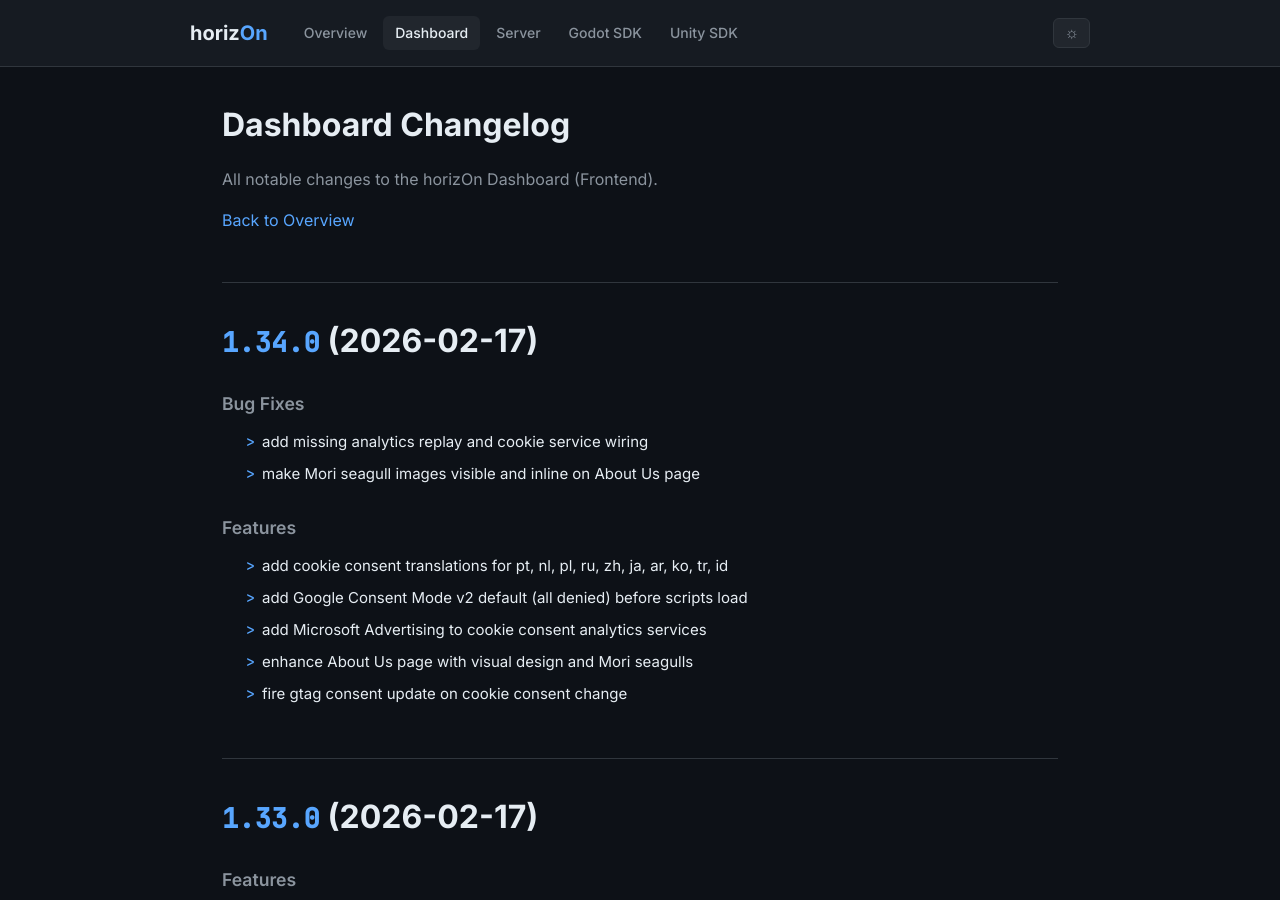
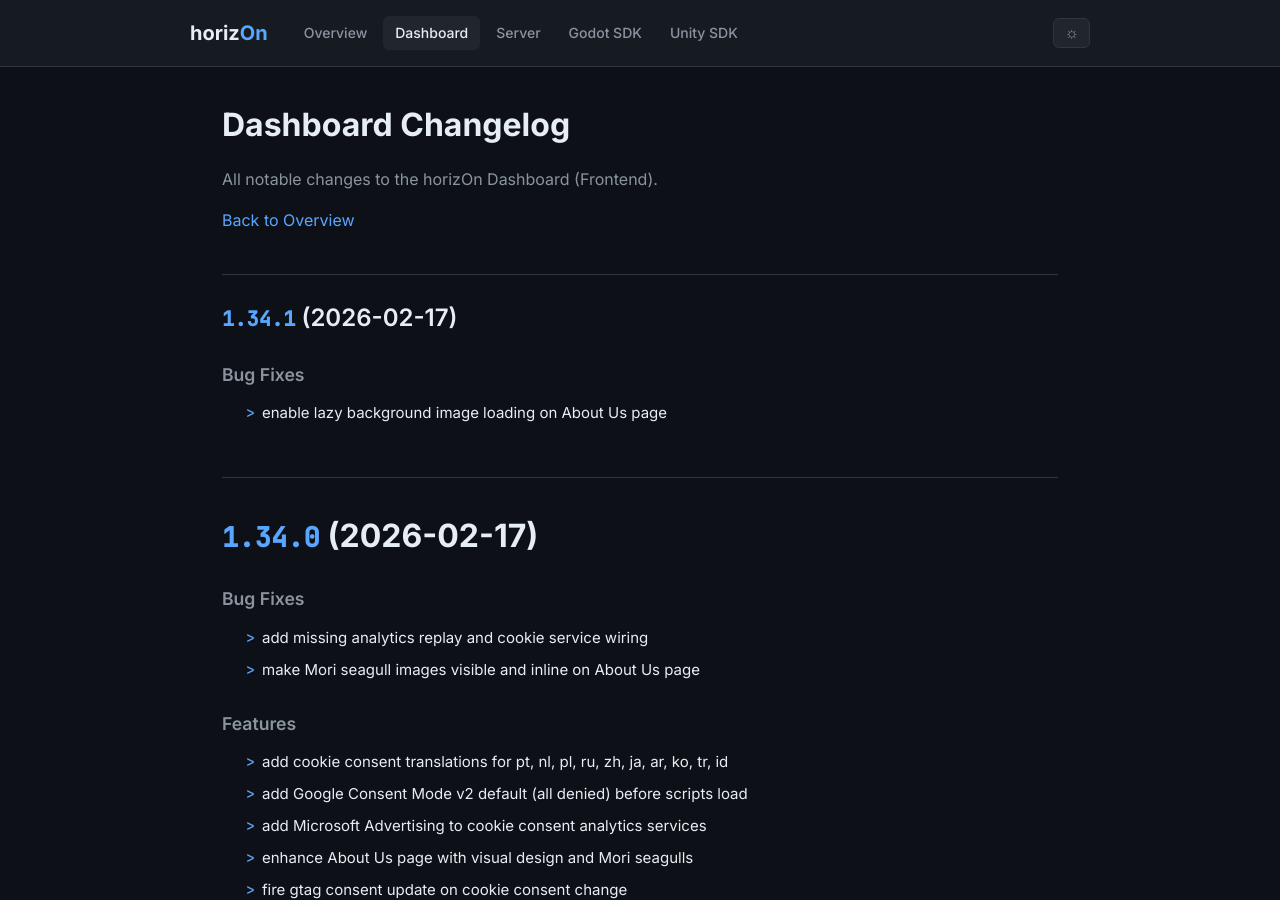
Before and after one commit to ProjectMakersDE/horizOn-Changelog, a Jekyll site: the page built from dashboard-changelog.md, in a window 1280 px wide and 900 px high. Built offline with Jekyll 4.4.1, drawn with Linux system fonts in a browser that asks for light colours.

Commit message:
chore: sync changelogs [skip ci]

```diff
--- a/dashboard-changelog.md
+++ b/dashboard-changelog.md
@@ -8,6 +8,13 @@ title: Dashboard Changelog
 All notable changes to the horizOn Dashboard (Frontend).
 
 [Back to Overview](.)
+
+## [1.34.1](https://github.com/ProjectMakersDE/horizOn-Dashboard/compare/v1.34.0...v1.34.1) (2026-02-17)
+
+
+### Bug Fixes
+
+* enable lazy background image loading on About Us page ([d5dd9c7](https://github.com/ProjectMakersDE/horizOn-Dashboard/commit/d5dd9c7d76edabf1a6f5563c881874358eacc8fe))
 
 # [1.34.0](https://github.com/ProjectMakersDE/horizOn-Dashboard/compare/v1.33.0...v1.34.0) (2026-02-17)
 
```
Also changed, not shown: index.md (+1 -1 lines).
